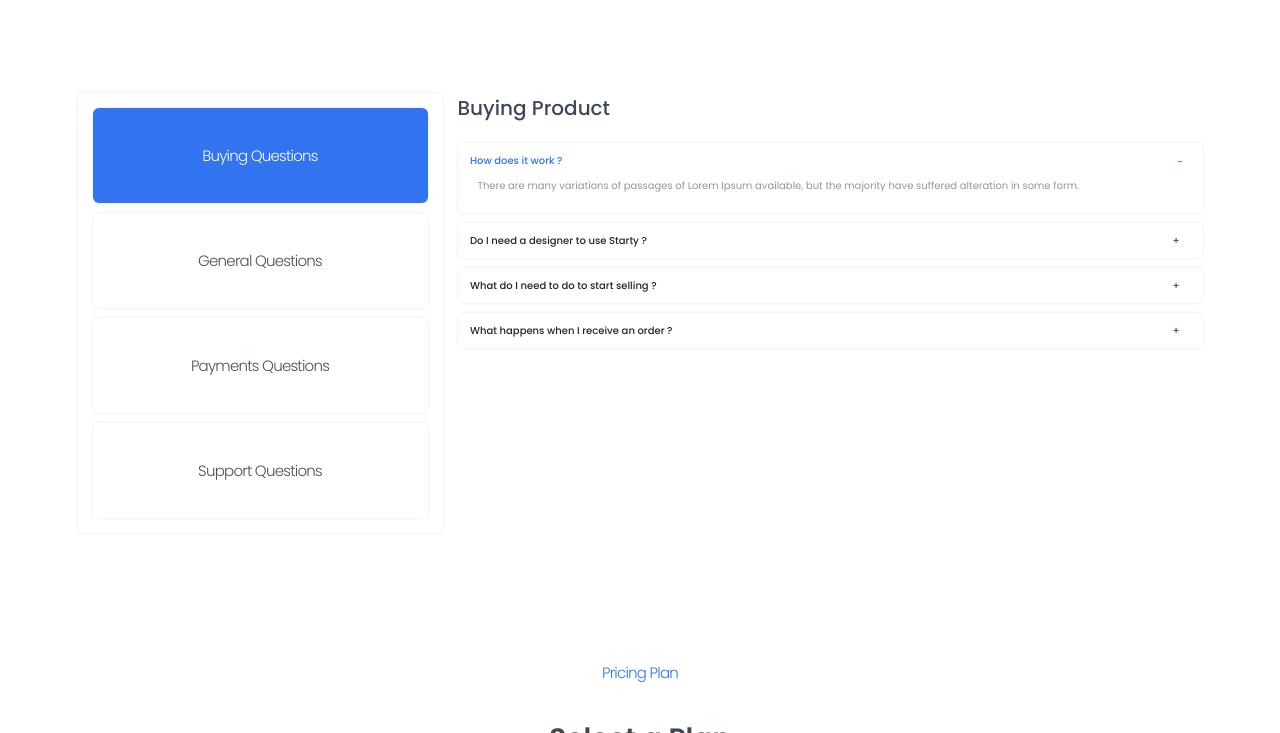
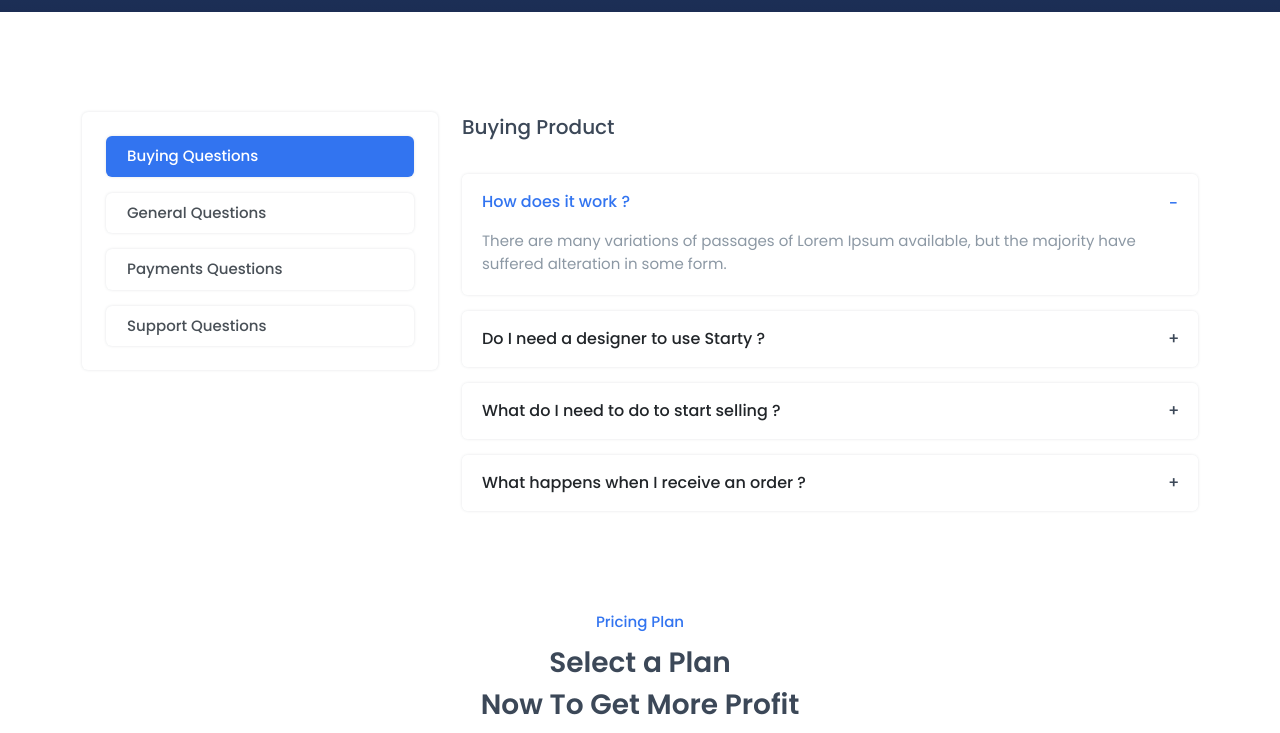
Before and after one commit to KunwarAhlawat/indiataxfile-theme-bootstrap-5--v1.github.io, a plain HTML site: page page-faqs.html in a window 1280 px wide. Shown: the part 277-1010 px from the top of the page. Drawn offline with nearby package versions, Linux system fonts and the light colour scheme; files that its build step writes are made by us from their sources.

Commit message:
Intial Commit

```diff
--- a/scss/_index.scss
+++ b/scss/_index.scss
@@ -1,59 +1,4 @@
 
-@import url("https://fonts.googleapis.com/css2?family=Poppins:wght@100;200;300;400;500;600;700;800;900&display=swap");
-
-* {
-  margin: 0;
-  padding: 0;
-
-  box-sizing: border-box;
-}
-html {
-  font-size: 10px;
-}
-body {
-  font-size: 10px;
-  font-family: "Poppins", sans-serif;
-}
-
-:root {
-  --primary-color: #2f207d;
-  --secondary-color: #00671e;
-  --accent-color: #47c341;
-  --nutral-color: #0e70a1;
-}
-
-ul,
-p {
-  margin: 0;
-  padding: 0;
-  list-style: none;
-}
-a {
-  font-size: 1.4rem;
-  color: white;
-  text-decoration: none;
-}
-// headings
-
-h1 {
-  // color: #fff;
-  font-size: 72px;
-  font-style: normal;
-  font-weight: 700;
-  line-height: 80px;
-}
-
-
-
-h6 {
-  // color: #fff;
-  text-align: center;
-  font-size: 12px;
-  font-style: normal;
-  font-weight: 300;
-  line-height: 80px; /* 210.526% */
-  letter-spacing: -0.76px;
-}
 
 // ----------------------------------- header -------------------
 // header navigation
```
Also changed, not shown: css/style.css, 1 other file.
